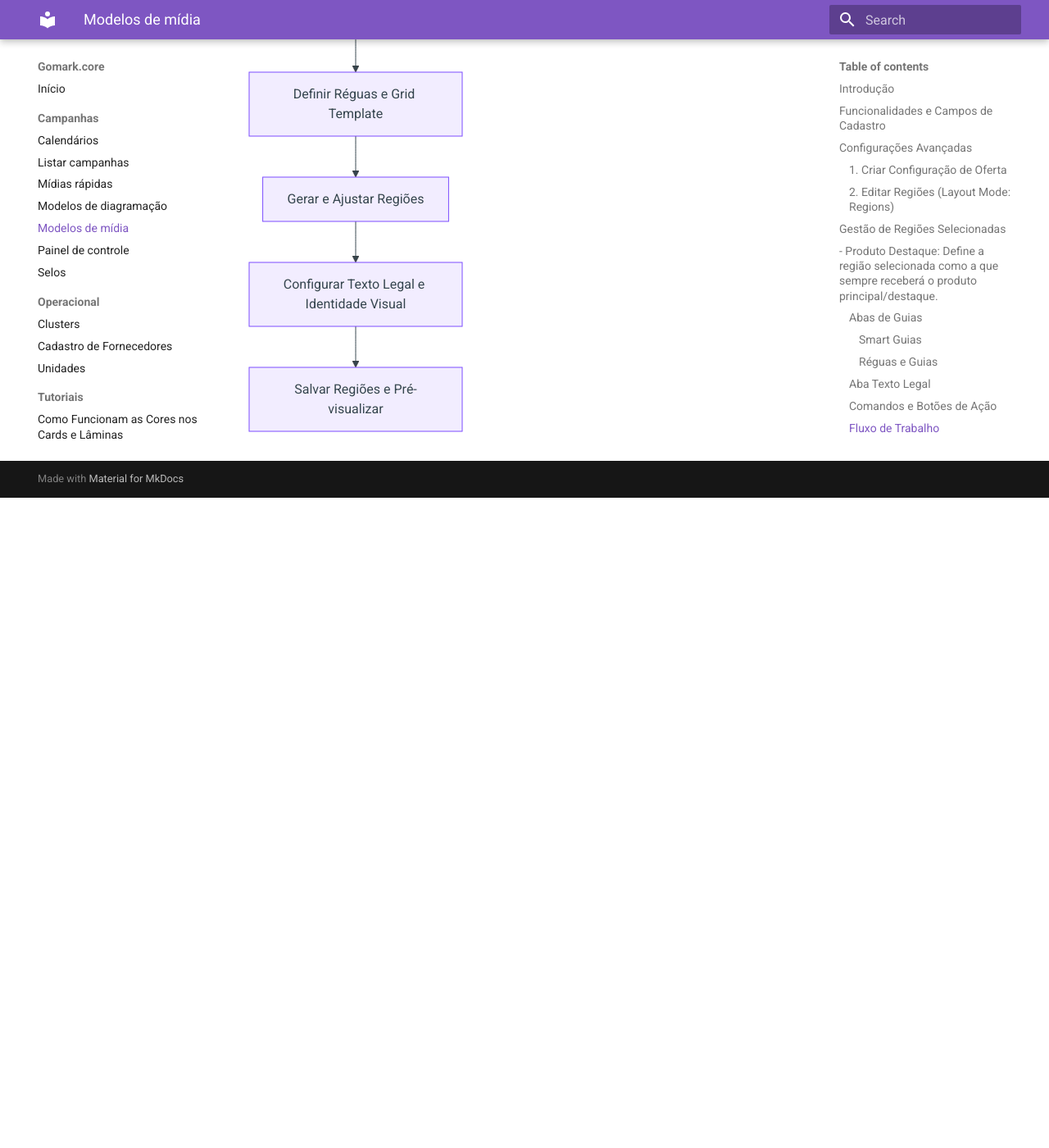
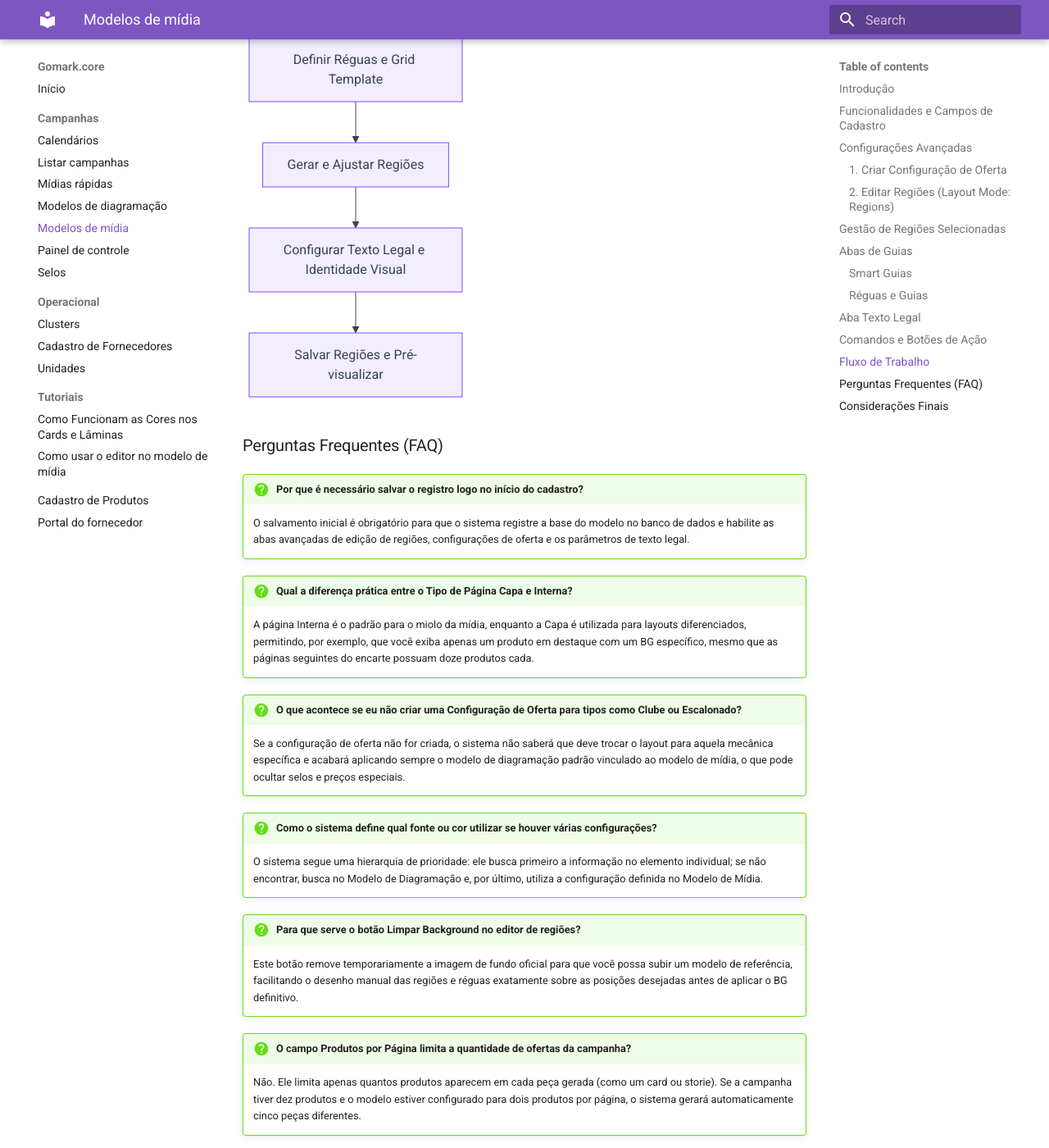
Before and after one commit to suporte552/documentacao, an MkDocs documentation site: the page built from docs/Campanhas/Modelos de mídia.md, in a window 1280 px wide and 1400 px high, scrolled down 4202 px. Shown: the whole window at 82% size. Built offline with MkDocs 1.6.1 and Material for MkDocs 9.7.7, drawn with Linux system fonts in a browser that asks for light colours; before the commit the page ends 4809 px from its top, so only the background shows below that; some of the changed text lies outside the part shown.

Commit message:
vault backup: 2026-05-04 09:19:07

````diff
--- a/docs/Campanhas/Modelos de mídia.md
+++ b/docs/Campanhas/Modelos de mídia.md
@@ -35,7 +35,6 @@
 
 - **Botão Limpar Background:** Limpa o BG atual, possibilitando colocar um modelo pronto apenas para servir de base na hora de desenhar as regiões.
 
-
 **Ao clicar em "Criar boxes via grid template":**
 
 - Para criar as regiões, é necessário arrastar as réguas até a posição desejada.
@@ -56,7 +55,7 @@
 Ao selecionar uma região específica no desenho, as seguintes opções ficam disponíveis:
 
 - **Produto Destaque:** Define a região selecionada como a que sempre receberá o produto principal/destaque.
--
+
 **Campos em "Região Selecionada":**
 
 - **Nome:** Descrição da região.
@@ -97,7 +96,7 @@
 
 ### Comandos e Botões de Ação
 
-- **Botão CTRL Pressionado:** Permite desenhar uma **Região Livre** clicando e arrastando.
+- **Botão CTRL Pressionado:** Permite desenhar uma região livre clicando e arrastando.
 - **Adicionar Região:** Insere uma nova região manualmente no BG.
 - **Remover Selecionada:** Remove apenas a região que está selecionada.
 - **Limpar Regiões:** Apaga todas as regiões do BG de uma vez.
@@ -118,3 +117,29 @@
 F --> G[Configurar Texto Legal e Identidade Visual]
 G --> H[Salvar Regiões e Pré-visualizar]
 ```
+
+### Perguntas Frequentes (FAQ)
+
+!!! question "Por que é necessário salvar o registro logo no início do cadastro?"
+    O salvamento inicial é obrigatório para que o sistema registre a base do modelo no banco de dados e habilite as abas avançadas de edição de regiões, configurações de oferta e os parâmetros de texto legal.
+
+!!! question "Qual a diferença prática entre o Tipo de Página Capa e Interna?"
+    A página Interna é o padrão para o miolo da mídia, enquanto a Capa é utilizada para layouts diferenciados, permitindo, por exemplo, que você exiba apenas um produto em destaque com um BG específico, mesmo que as páginas seguintes do encarte possuam doze produtos cada.
+
+!!! question "O que acontece se eu não criar uma Configuração de Oferta para tipos como Clube ou Escalonado?"
+    Se a configuração de oferta não for criada, o sistema não saberá que deve trocar o layout para aquela mecânica específica e acabará aplicando sempre o modelo de diagramação padrão vinculado ao modelo de mídia, o que pode ocultar selos e preços especiais.
+
+!!! question "Como o sistema define qual fonte ou cor utilizar se houver várias configurações?"
+    O sistema segue uma hierarquia de prioridade: ele busca primeiro a informação no elemento individual; se não encontrar, busca no Modelo de Diagramação e, por último, utiliza a configuração definida no Modelo de Mídia.
+
+!!! question "Para que serve o botão Limpar Background no editor de regiões?"
+    Este botão remove temporariamente a imagem de fundo oficial para que você possa subir um modelo de referência, facilitando o desenho manual das regiões e réguas exatamente sobre as posições desejadas antes de aplicar o BG definitivo.
+
+!!! question "O campo Produtos por Página limita a quantidade de ofertas da campanha?"
+    Não. Ele limita apenas quantos produtos aparecem em cada peça gerada (como um card ou storie). Se a campanha tiver dez produtos e o modelo estiver configurado para dois produtos por página, o sistema gerará automaticamente cinco peças diferentes.
+
+!!! question "Como posso garantir que as regiões fiquem perfeitamente alinhadas?"
+    A melhor forma é utilizar as Smart Guias e os Snaps (de grade, canvas ou elementos), que funcionam como ímãs para alinhar os boxes. Além disso, o uso do Grid Template com definição de Gaps horizontais e verticais garante um espaçamento matemático e uniforme entre as regiões.
+
+###  Considerações Finais
+A estruturação dos Modelos de Mídia é essencial para garantir a automação e a padronização visual de todas as peças publicitárias. Ao configurar corretamente as regiões, fontes e hierarquias de cores, você assegura que o sistema gere artes precisas de forma imediata, eliminando erros Manuais de alinhamento ou tipografia. A utilização das ferramentas de grid e a definição correta dos tipos de página permitem que a comunicação seja estratégica e visualmente equilibrada, enquanto as configurações de oferta e texto legal garantem a segurança técnica e jurídica necessária para a operação. Dominar este módulo transforma o processo de criação em uma tarefa ágil, permitindo que a equipe foque na estratégia comercial com a certeza de que a identidade visual da marca será mantida em todos os canais.
````
Also changed, not shown: 1 other file.
